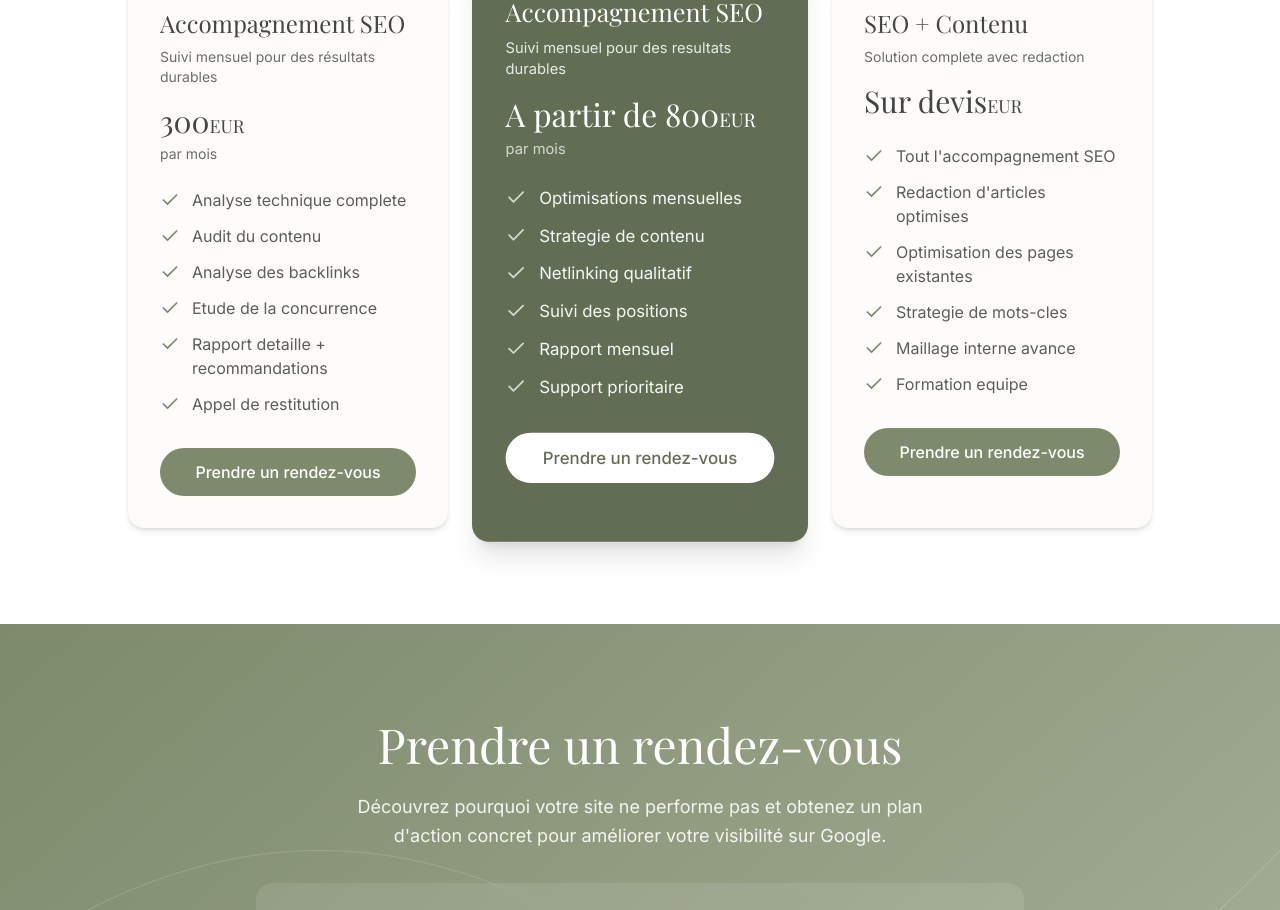
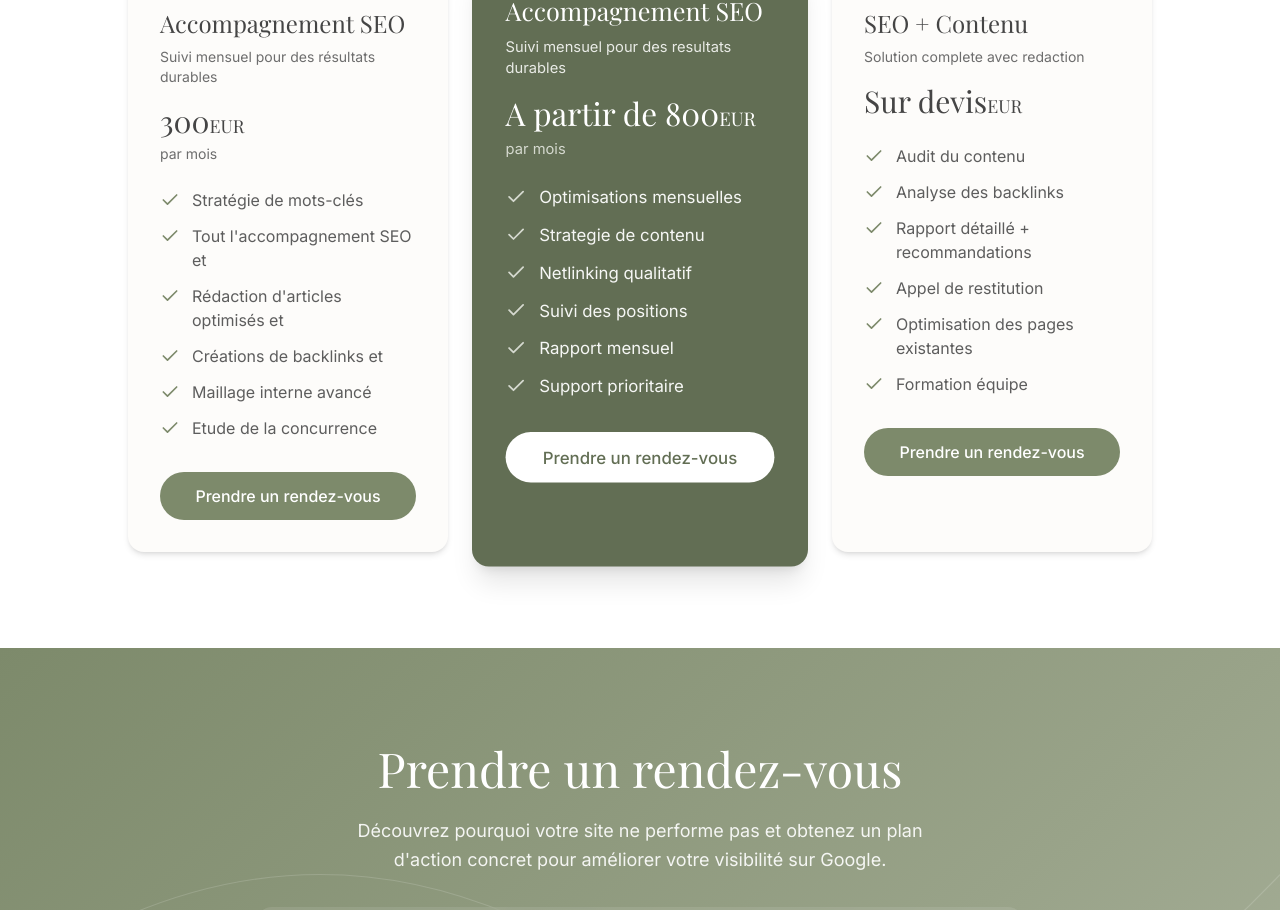
Before and after one commit to valerian35/rochefort-digital, a React (Vite) app: page /seo-referencement in a window 1280 px wide. Shown: the part 2533-3443 px from the top of the page. Built offline with nearby package versions, Linux system fonts and the light colour scheme; a web font is replaced by a local one.

Commit message:
Update SEO plan features

```diff
--- a/src/pages/SEO.tsx
+++ b/src/pages/SEO.tsx
@@ -77,12 +77,12 @@ export default function SEO() {
       price: '300',
       description: 'Suivi mensuel pour des résultats durables',
       features: [
-        'Analyse technique complete',
-        'Audit du contenu',
-        'Analyse des backlinks',
+        'Stratégie de mots-clés',
+        'Tout l\'accompagnement SEO et',
+        'Rédaction d\'articles optimisés et',
+        'Créations de backlinks et',
+        'Maillage interne avancé',
         'Etude de la concurrence',
-        'Rapport detaille + recommandations',
-        'Appel de restitution',
       ],
       oneTime: true,
     },
@@ -106,12 +106,12 @@ export default function SEO() {
       price: 'Sur devis',
       description: 'Solution complete avec redaction',
       features: [
-        'Tout l\'accompagnement SEO',
-        'Redaction d\'articles optimises',
+        'Audit du contenu',
+        'Analyse des backlinks',
+        'Rapport détaillé + recommandations',
+        'Appel de restitution',
         'Optimisation des pages existantes',
-        'Strategie de mots-cles',
-        'Maillage interne avance',
-        'Formation equipe',
+        'Formation équipe',
       ],
     },
   ];
```
